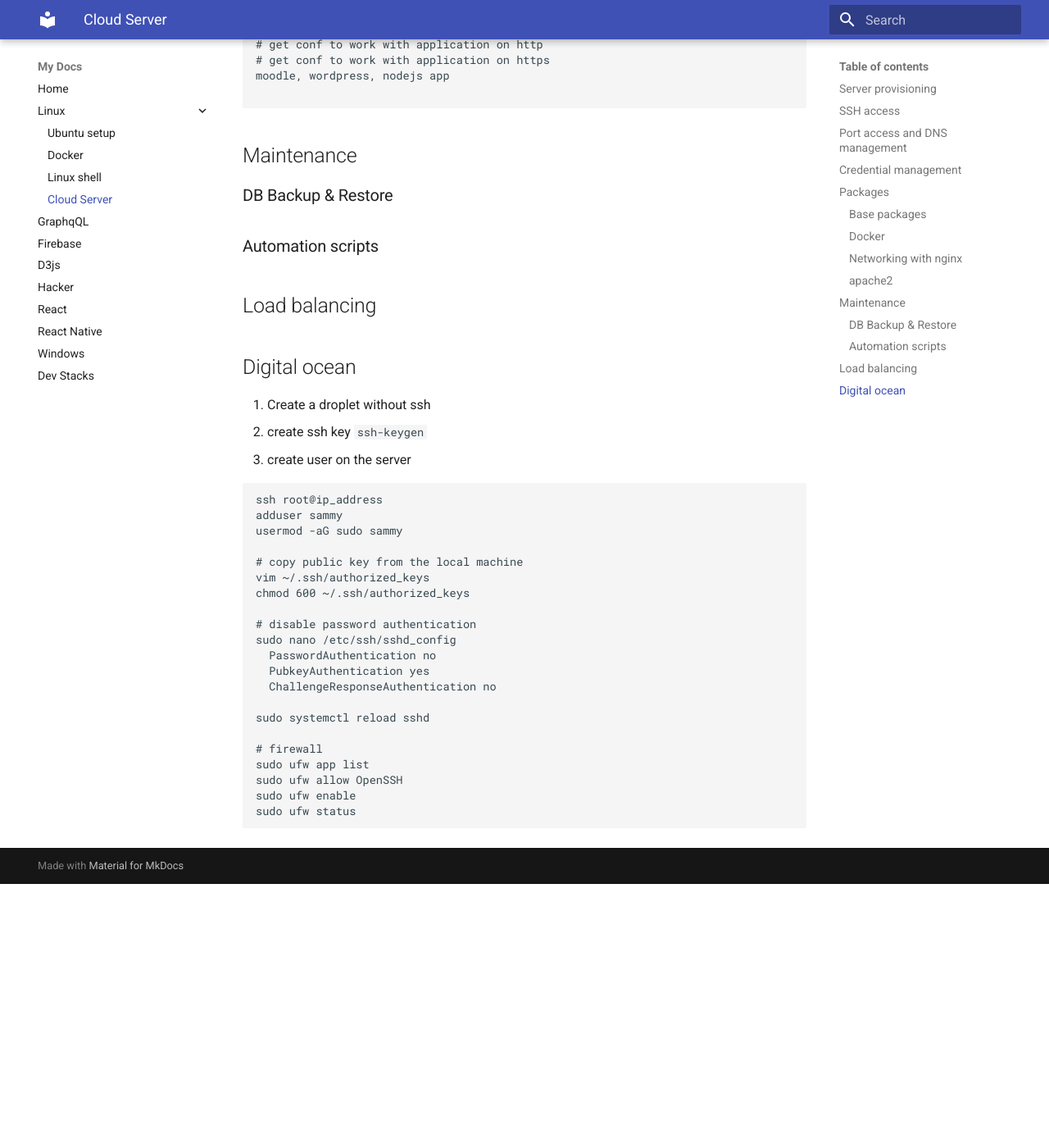
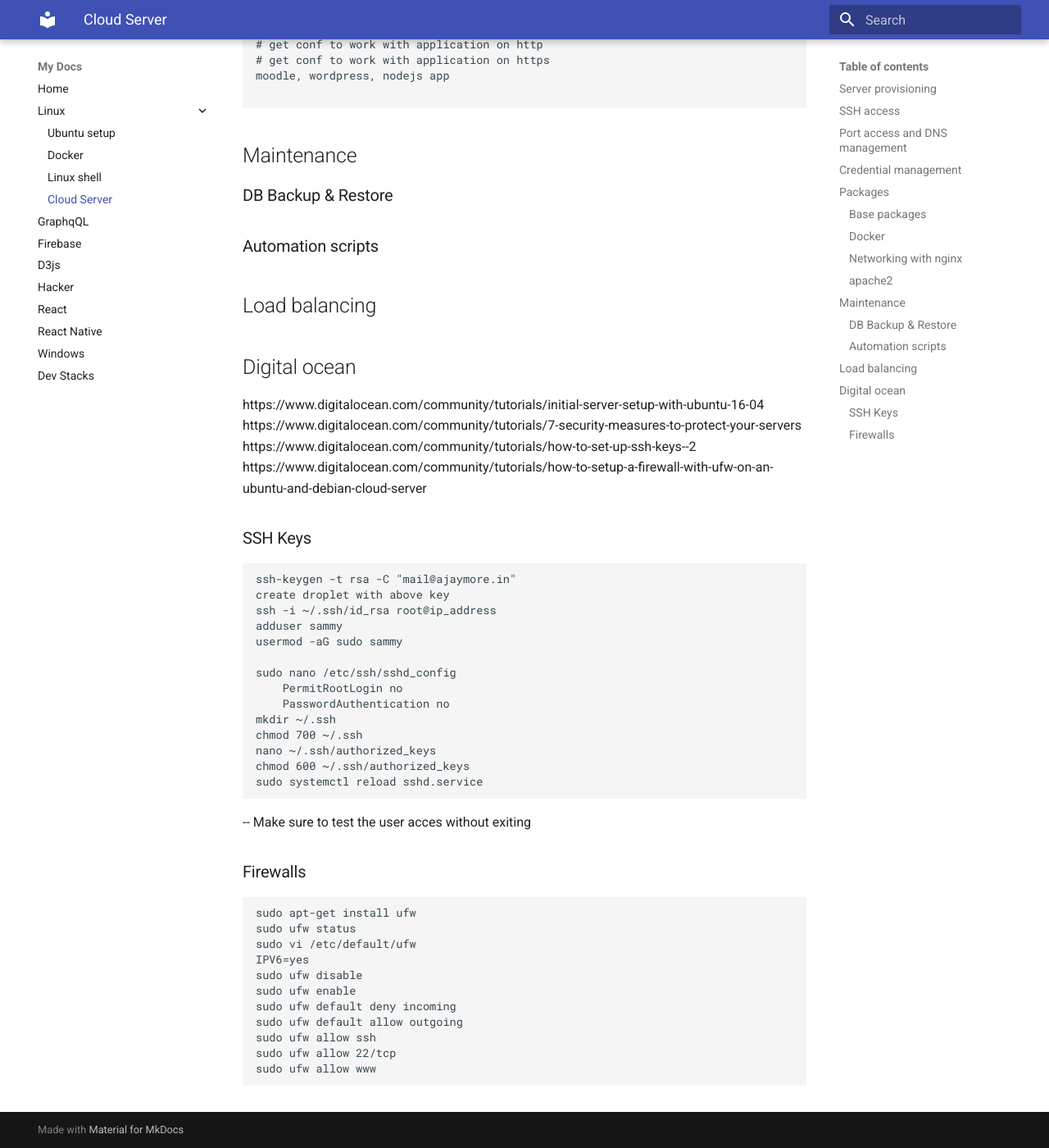
Before and after one commit to ajaymore/development-docs, an MkDocs documentation site: the page built from docs/linux/cloud-server.md, in a window 1280 px wide and 1400 px high, scrolled down 1162 px. Shown: the whole window at 82% size. Built offline with MkDocs 1.6.1 and Material for MkDocs 9.7.7, drawn with Linux system fonts in a browser that asks for light colours; old or Windows-style settings are respelled for this version of MkDocs; before the commit the page ends 2240 px from its top, so only the background shows below that.

Commit message:
Update cloud-server.md

````diff
--- a/docs/linux/cloud-server.md
+++ b/docs/linux/cloud-server.md
@@ -51,29 +51,43 @@ moodle, wordpress, nodejs app
 ## Load balancing
 
 ## Digital ocean
-1. Create a droplet without ssh
-2. create ssh key `ssh-keygen`
-3. create user on the server
+https://www.digitalocean.com/community/tutorials/initial-server-setup-with-ubuntu-16-04
+https://www.digitalocean.com/community/tutorials/7-security-measures-to-protect-your-servers
+https://www.digitalocean.com/community/tutorials/how-to-set-up-ssh-keys--2
+https://www.digitalocean.com/community/tutorials/how-to-setup-a-firewall-with-ufw-on-an-ubuntu-and-debian-cloud-server
+
+### SSH Keys
 ```
-ssh root@ip_address
+ssh-keygen -t rsa -C "mail@ajaymore.in"
+create droplet with above key
+ssh -i ~/.ssh/id_rsa root@ip_address
 adduser sammy
 usermod -aG sudo sammy
 
-# copy public key from the local machine
-vim ~/.ssh/authorized_keys
+sudo nano /etc/ssh/sshd_config
+	PermitRootLogin no
+	PasswordAuthentication no
+mkdir ~/.ssh
+chmod 700 ~/.ssh
+nano ~/.ssh/authorized_keys
 chmod 600 ~/.ssh/authorized_keys
+sudo systemctl reload sshd.service
+```
+-- Make sure to test the user acces without exiting
 
-# disable password authentication
-sudo nano /etc/ssh/sshd_config
-  PasswordAuthentication no
-  PubkeyAuthentication yes
-  ChallengeResponseAuthentication no
+### Firewalls
+```
+sudo apt-get install ufw
+sudo ufw status
+sudo vi /etc/default/ufw
+IPV6=yes
+sudo ufw disable
+sudo ufw enable
+sudo ufw default deny incoming
+sudo ufw default allow outgoing
+sudo ufw allow ssh
+sudo ufw allow 22/tcp
+sudo ufw allow www
+```
 
-sudo systemctl reload sshd
-
-# firewall
-sudo ufw app list
-sudo ufw allow OpenSSH
-sudo ufw enable
-sudo ufw status
-```
+###
````
